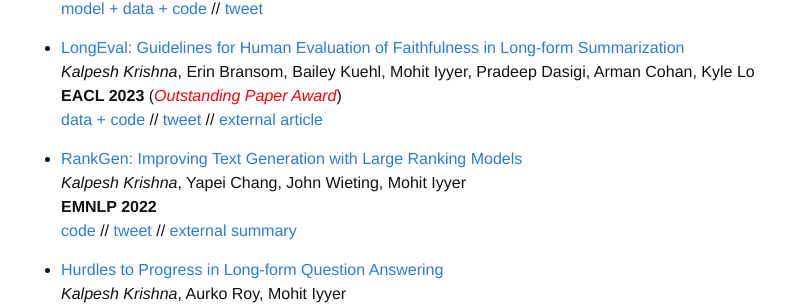
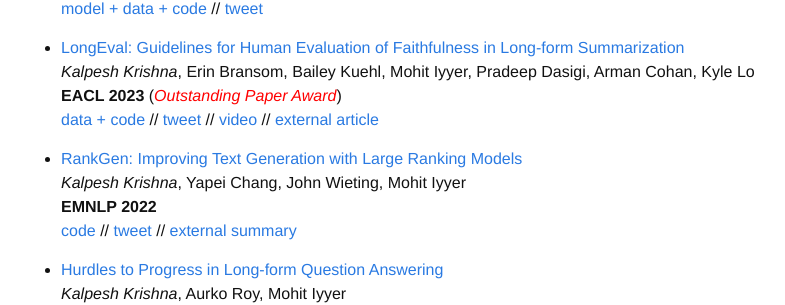
Before and after one commit to martiansideofthemoon/martiansideofthemoon.github.io, a Jekyll site: the page built from _pages/research.md, in a window 1280 px wide and 900 px high, scrolled down 366 px. Shown: the part 149-454 px from the top of the window, without its empty margins (239-1024 px from the left). Built offline with Jekyll 4.4.1, drawn with Linux system fonts in a browser that asks for light colours; comment, search, counter and statistics services are not loaded.

Commit message:
Update research.md

```diff
--- a/_pages/research.md
+++ b/_pages/research.md
@@ -23,7 +23,7 @@ Sewon Min\*, <i>Kalpesh Krishna</i>\*, Xinxi Lyu, Mike Lewis, Wen-tau Yih, Pang
 * [LongEval: Guidelines for Human Evaluation of Faithfulness in Long-form Summarization](https://arxiv.org/abs/2301.13298)
 *Kalpesh Krishna*, Erin Bransom, Bailey Kuehl, Mohit Iyyer, Pradeep Dasigi, Arman Cohan, Kyle Lo
 **EACL 2023**  (<a style="color:red" href="https://twitter.com/kalpeshk2011/status/1654133082247815169"><i>Outstanding Paper Award</i></a>)
-[data + code](https://github.com/martiansideofthemoon/longeval-summarization) // [tweet](https://twitter.com/kalpeshk2011/status/1620781282044297216) // [external article](https://www.umass.edu/news/article/prize-winning-paper-umass-amherst-computer-scientists-release-guidelines-evaluating-ai)
+[data + code](https://github.com/martiansideofthemoon/longeval-summarization) // [tweet](https://twitter.com/kalpeshk2011/status/1620781282044297216) // [video](https://underline.io/lecture/49742-long-few-shot-controllable-style-transfer-for-low-resource-multilingual-settings) // [external article](https://www.umass.edu/news/article/prize-winning-paper-umass-amherst-computer-scientists-release-guidelines-evaluating-ai)
 
 * [RankGen: Improving Text Generation with Large Ranking Models](https://arxiv.org/abs/2205.09726)
 *Kalpesh Krishna*, Yapei Chang, John Wieting, Mohit Iyyer
```
